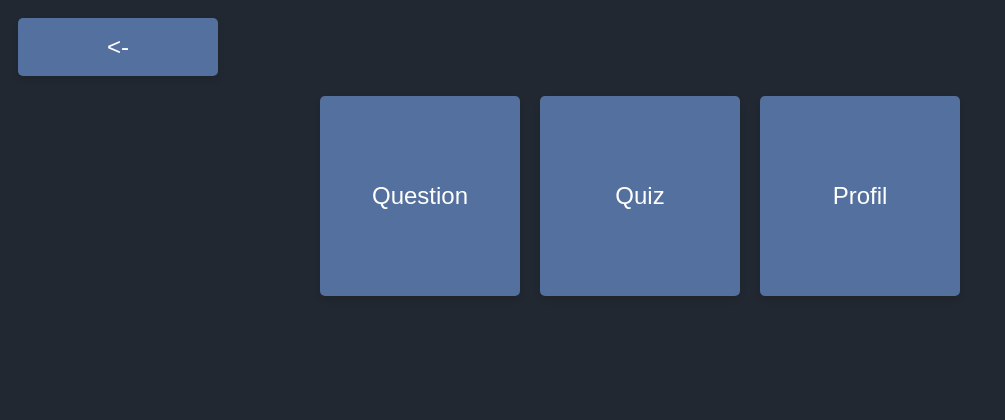
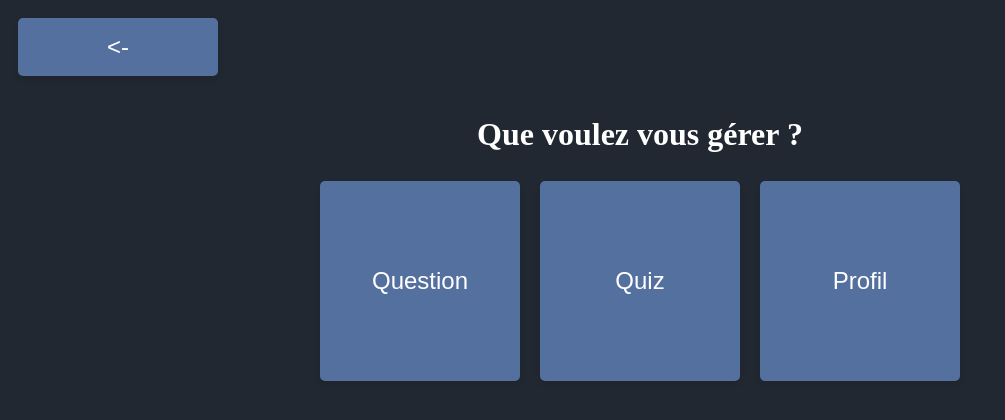
Before and after one commit to 2019-2020-ps6/2022-2023-ps6-les-gourmets, an Angular app in the folder front-end/: page /MenuChoixCreation in a window 1280 px wide. Shown: the top 420 px of the page, without its empty margins (0-1005 px from the left). Built offline with nearby package versions, Linux system fonts and the light colour scheme.

Commit message:
titre au menu de choix édition/création #18

```diff
--- a/front-end/src/app/Components/Menu/MenuChoixCreationComponent/MenuChoixCreation.component.html
+++ b/front-end/src/app/Components/Menu/MenuChoixCreationComponent/MenuChoixCreation.component.html
@@ -1,6 +1,10 @@
+
+
 <div class="retour">
   <button class="button-card-return" [routerLink]="['/Menu']"><-</button>
 </div>
+<h1>Que voulez vous gérer ? </h1>
+<br>
   <div class="menu">
     <button class="button-card" [routerLink]="['/ListeQuestionPage']">Question</button>
     <button class="button-card" [routerLink]="['/ListeQuizPage']" >Quiz</button>
--- a/front-end/src/app/Components/Menu/MenuChoixCreationComponent/MenuChoixCreation.component.scss
+++ b/front-end/src/app/Components/Menu/MenuChoixCreationComponent/MenuChoixCreation.component.scss
@@ -18,9 +18,13 @@ div{
   height: 100%;
 
 }
+h1{
+  color: #fff;
+  margin-top: 30px;
+  text-align: center;
+}
 
 .retour {
-
 
   justify-content: flex-start;
 }
```
